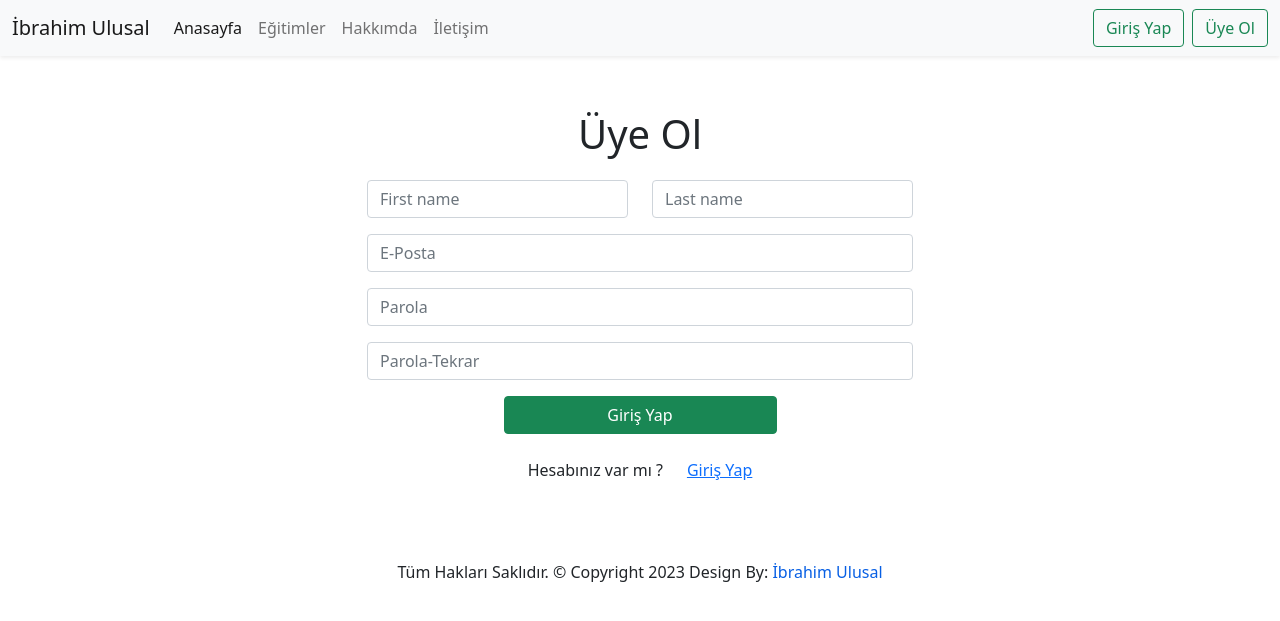
After one commit to Ibrahim-Ulusall/my-website, a Django app: page /accounts/register in a window 1280 px wide. The commit adds this page. Shown: the top 621 px of the page. Run offline with Django 4.2, Linux system fonts and the light colour scheme; some libraries are stand-ins or nearby versions.

Commit message:
üye ol sayfası tasarlandı menu ve login sayfaları güncellendi.

```diff
--- a/accounts/urls.py
+++ b/accounts/urls.py
@@ -1,5 +1,6 @@
 from django.urls import path
-from .views import Login
+from .views import Login,Register
 urlpatterns = [
-    path('',Login,name='login')
+    path('login',Login,name='login'),
+    path('register',Register,name='register')
 ]
--- a/accounts/views.py
+++ b/accounts/views.py
@@ -5,3 +5,6 @@ from django.shortcuts import render
 
 def Login(request):
     return render(request,'accountsAppFiles/login.html')
+
+def Register(request):
+    return render(request,'accountsAppFiles/register.html')
--- /dev/null
+++ b/templates/accountsAppFiles/register.html
@@ -0,0 +1,54 @@
+{% extends 'partials/_base.html' %}
+
+{% block title %} Üye Ol {% endblock %}
+
+{% block content %}
+<div class="container">
+    <div class="row mt-5">
+        <div class="offset-xl-3 col-xl-6 col-md-12 col-sm-12">
+
+            <form method="post">
+                <div class="text-center mb-3">
+                    <p class="fs-1">Üye Ol</p>
+                    </div>
+                <div class="row mt-2">
+                    <div class="col">
+                        <input type="text" class="form-control" placeholder="First name">
+                    </div>
+
+                    <div class="col">
+                        <input type="text" class="form-control" placeholder="Last name">
+                    </div>
+                </div>
+                <div class="row mt-3">
+                    <div class="col">
+                        <input type="email" class="form-control" placeholder="E-Posta">
+                    </div>
+                </div>
+
+                <div class="row mt-3">
+                    <div class="col">
+                        <input type="password" placeholder="Parola" class="form-control">
+                    </div>
+                </div>
+
+                <div class="row mt-3">
+                    <div class="col">
+                        <input type="password" placeholder="Parola-Tekrar" class="form-control">
+                    </div>
+                </div>
+                <div class="row mt-3">
+                    <div class="col">
+                        <button type="submit" class="btn btn-success d-block mb-4 col-6 mx-auto ">Giriş Yap</button>
+                    </div>
+                </div>
+                <div class="text-center">
+                    <p class="mb-5">Hesabınız var mı ?<span class="me-4"></span><a href="{% url 'login' %}">Giriş Yap</a></p>
+                    </div>
+            </form>
+
+        </div>
+    </div>
+</div>
+
+{% endblock %}
--- a/templates/partials/_navbar.html
+++ b/templates/partials/_navbar.html
@@ -25,7 +25,7 @@
 
       </ul>
         <a class="btn btn-outline-success me-2" href="{% url 'login' %}">Giriş Yap</a>
-        <a class="btn btn-outline-success">Üye Ol</a>
+        <a class="btn btn-outline-success" href="{% url 'register' %}">Üye Ol</a>
     </div>
   </div>
 </nav>
```
Also changed, not shown: templates/accountsAppFiles/login.html (+3 -71 lines).
